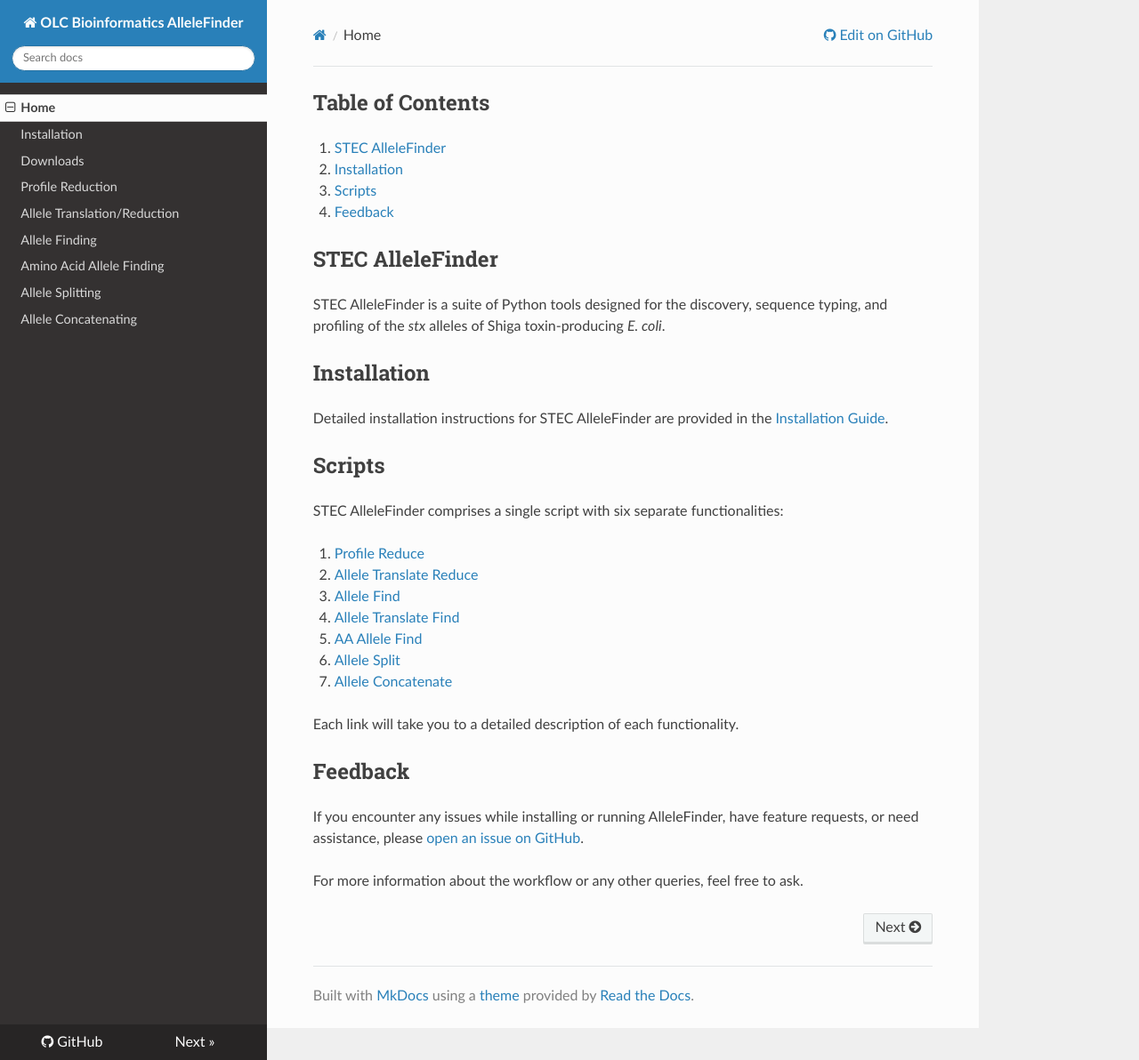
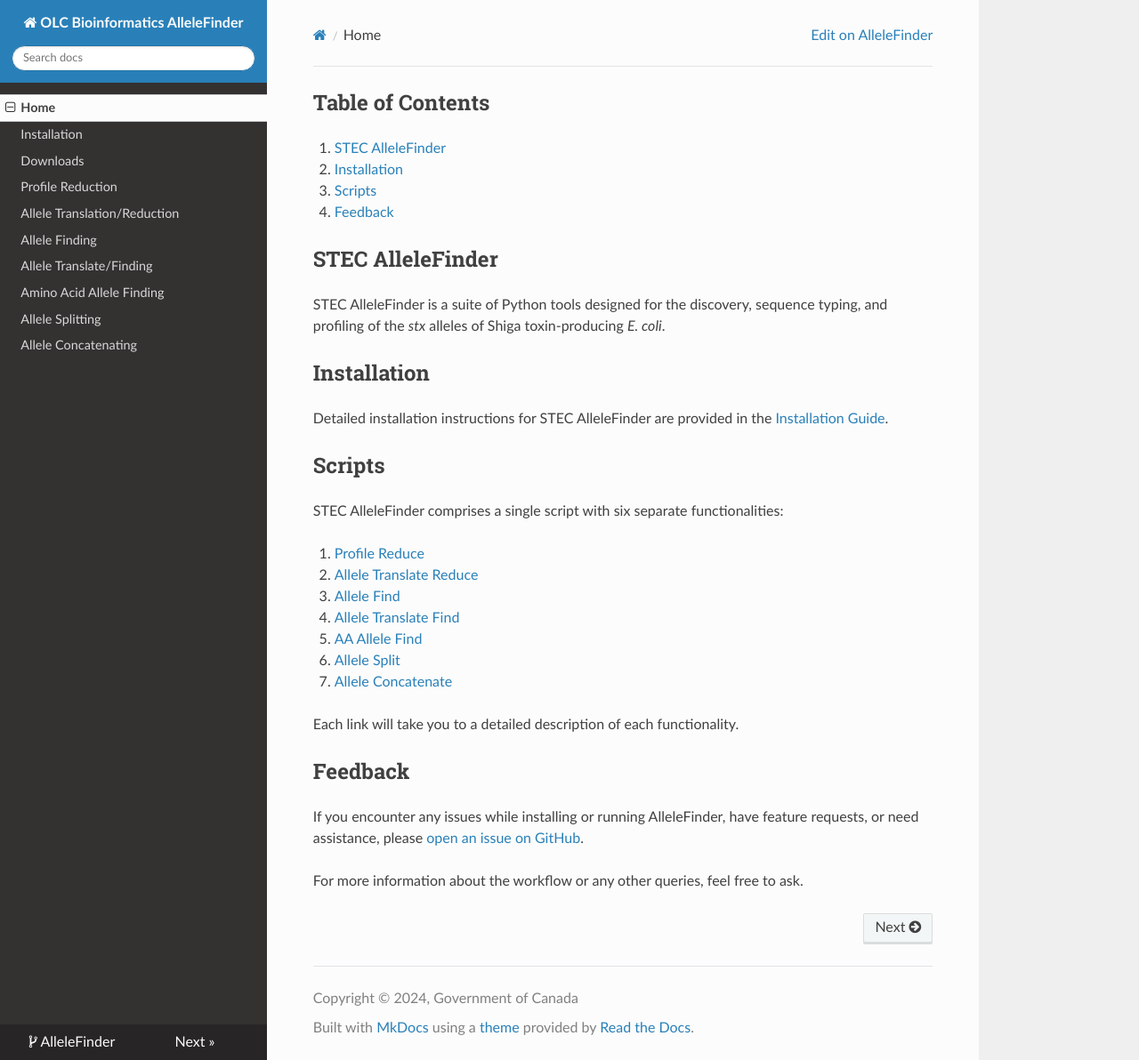
Before and after one commit to OLC-Bioinformatics/AlleleFinder, an MkDocs documentation site: the page built from docs/index.md, in a window 1280 px wide and 1192 px high. Shown: the whole window at 89% size. Built offline with MkDocs 1.6.1, drawn with Linux system fonts in a browser that asks for light colours; nearby versions of some CDN libraries.

Commit message:
docs: update mkdocs.yml
Updated mkdocs.yml configuration file. Added site information, author, copyright, and repo name. Specified the directory containing the documentation source files. Updated navigation structure.

```diff
--- a/mkdocs.yml
+++ b/mkdocs.yml
@@ -1,10 +1,18 @@
+# Site information
 site_name: OLC Bioinformatics AlleleFinder
 site_url:  https://OLC-Bioinformatics.github.io/AlleleFinder/
 site_description: Tools designed for discovery, sequence typing, and profiling the _stx_ alleles in Shiga toxin-producing _E. coli_
 repo_url:  https://github.com/OLC-Bioinformatics/AlleleFinder/
 edit_uri: edit/main/docs/
 theme: readthedocs
+site_author: Adam Koziol
+copyright: Copyright © 2024, Government of Canada
+repo_name: AlleleFinder
 
+# Directory containing the documentation source files
+docs_dir: 'docs'
+
+# Navigation structure
 nav:
   - Home: 'index.md'
   - Installation: 'installation.md'
@@ -12,6 +20,7 @@
   - Profile Reduction: 'profile_reduce.md'
   - Allele Translation/Reduction: 'allele_translate_reduce.md'
   - Allele Finding: 'allele_find.md'
+  - Allele Translate/Finding: 'allele_translate_find.md'
   - Amino Acid Allele Finding: 'aa_allele_find.md'
   - Allele Splitting: 'allele_split.md'
   - Allele Concatenating: 'allele_concatenate.md'
```
